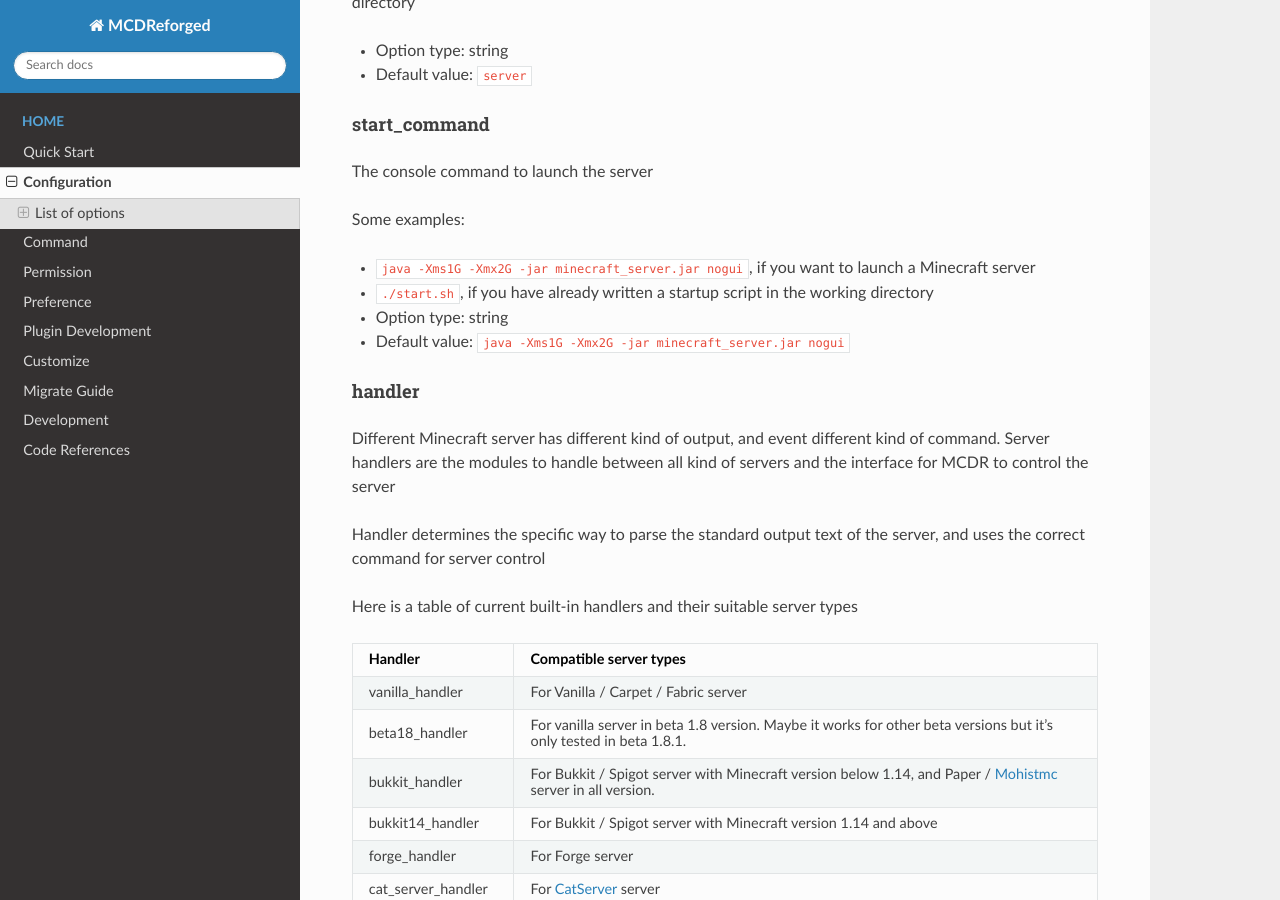
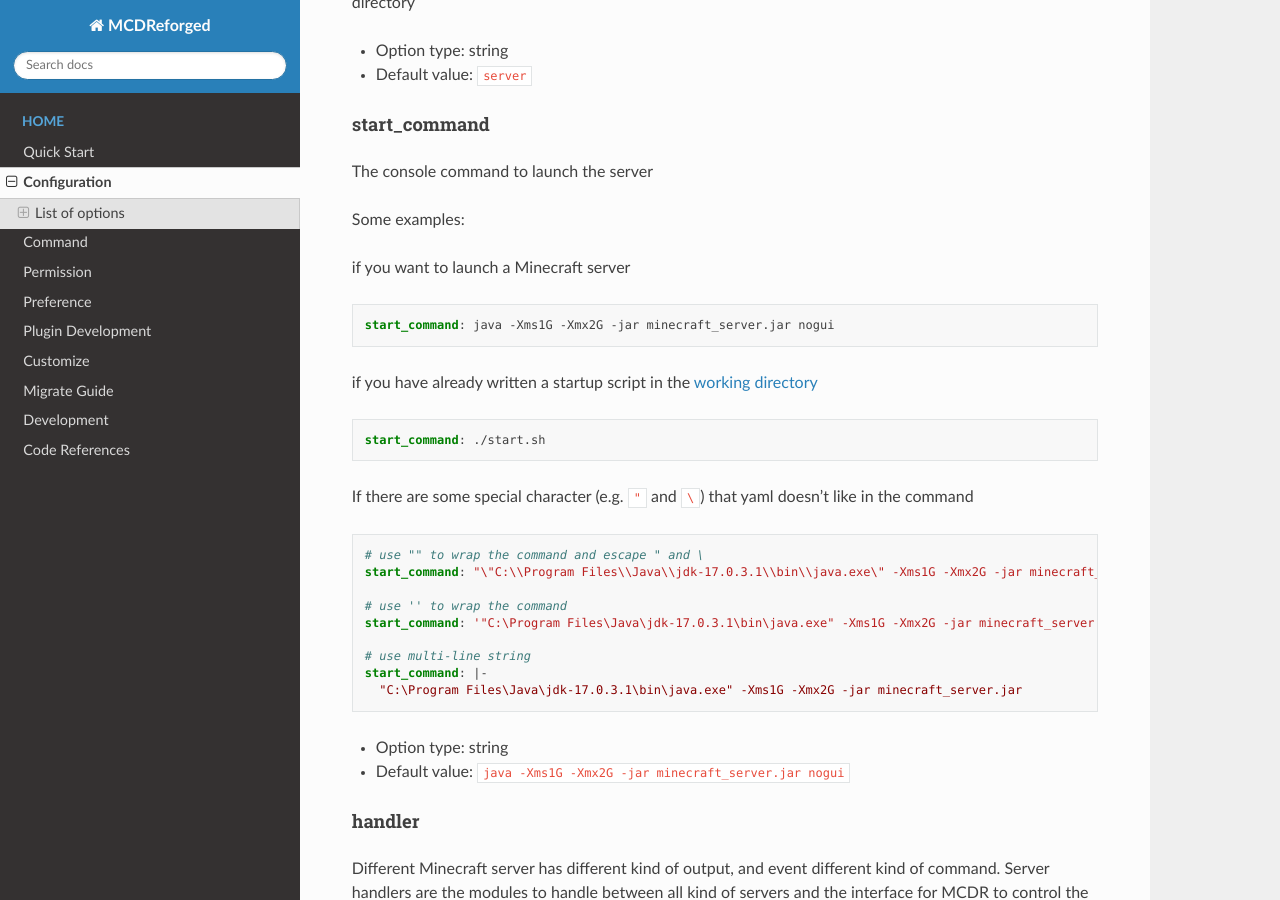
Before and after one commit to MCDReforged/MCDReforged, a Sphinx documentation site: the page built from docs/source/configuration.rst, in a window 1280 px wide and 900 px high, scrolled down 855 px. Built offline with Sphinx 7.4.7 and the Read the Docs theme 2.0.0, drawn with Linux system fonts in a browser that asks for light colours.

Commit message:
doc: more examples for configuration start_command

```diff
--- a/docs/source/configuration.rst
+++ b/docs/source/configuration.rst
@@ -42,14 +42,33 @@ The console command to launch the server
 
 Some examples:
 
+if you want to launch a Minecraft server
 
-* ``java -Xms1G -Xmx2G -jar minecraft_server.jar nogui``\ , if you want to launch a Minecraft server
-*
-  ``./start.sh``\ , if you have already written a startup script in the working directory
+.. code-block:: yaml
 
-*
-  Option type: string
+    start_command: java -Xms1G -Xmx2G -jar minecraft_server.jar nogui
 
+if you have already written a startup script in the :ref:`working directory <configuration:working_directory>`
+
+.. code-block:: yaml
+
+    start_command: ./start.sh
+
+If there are some special character (e.g. ``"`` and ``\``) that yaml doesn't like in the command
+
+.. code-block:: yaml
+
+    # use "" to wrap the command and escape " and \
+    start_command: "\"C:\\Program Files\\Java\\jdk-17.0.3.1\\bin\\java.exe\" -Xms1G -Xmx2G -jar minecraft_server.jar"
+
+    # use '' to wrap the command
+    start_command: '"C:\Program Files\Java\jdk-17.0.3.1\bin\java.exe" -Xms1G -Xmx2G -jar minecraft_server.jar'
+
+    # use multi-line string
+    start_command: |-
+      "C:\Program Files\Java\jdk-17.0.3.1\bin\java.exe" -Xms1G -Xmx2G -jar minecraft_server.jar
+
+* Option type: string
 * Default value: ``java -Xms1G -Xmx2G -jar minecraft_server.jar nogui``
 
 handler
```
Also changed, not shown: 1 other file.
